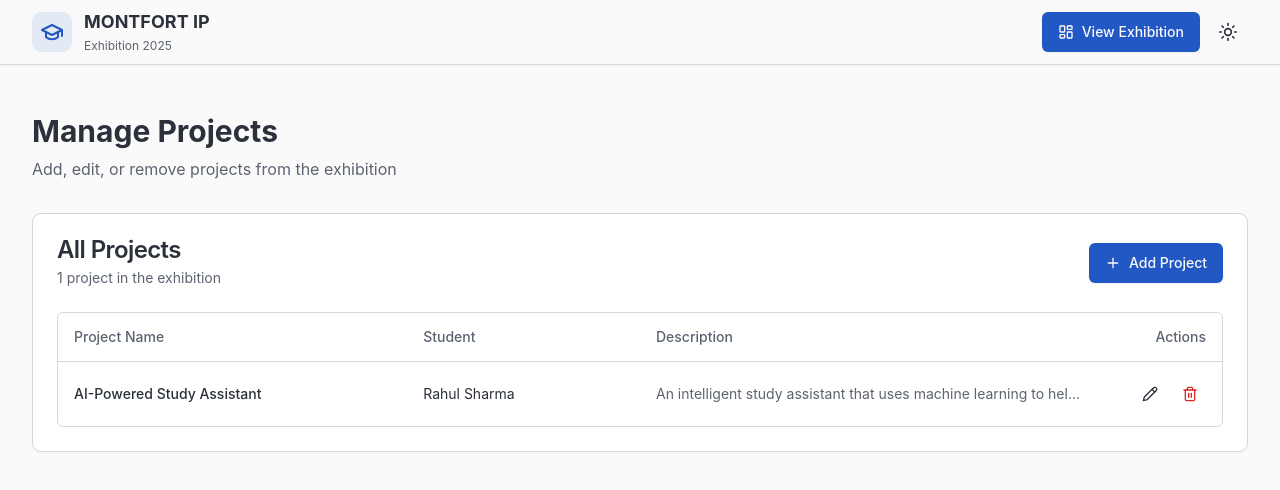
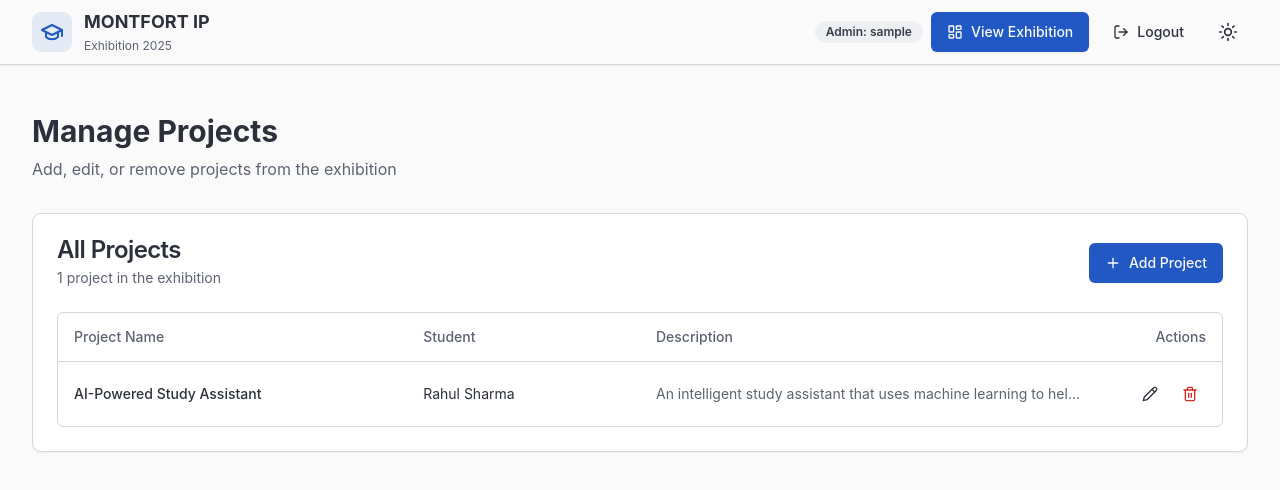
Before and after one commit to Anudeep5847/IP-EXHIBITION, a React (Vite) app: page /admin in a window 1280 px wide. Shown: the top 490 px of the page. Built offline with nearby package versions, Linux system fonts and the light colour scheme; sample sign-in values are in the browser's storage.

Commit message:
Add files via upload

```diff
--- a/src/components/header.tsx
+++ b/src/components/header.tsx
@@ -1,11 +1,37 @@
-import { GraduationCap, LayoutDashboard } from "lucide-react";
+import { useState, useEffect } from "react";
+import { GraduationCap, LayoutDashboard, LogOut, User } from "lucide-react";
 import { Link, useLocation } from "wouter";
 import { Button } from "@/components/ui/button";
 import { ThemeToggle } from "@/components/theme-toggle";
+import { Badge } from "@/components/ui/badge";
 
 export function Header() {
-  const [location] = useLocation();
+  const [location, setLocation] = useLocation();
+  const [isAuthenticated, setIsAuthenticated] = useState(false);
+  const [username, setUsername] = useState("");
+  const [showLoginPopover, setShowLoginPopover] = useState(false);
   const isAdmin = location === "/admin";
+
+  useEffect(() => {
+    const checkAuth = () => {
+      const auth = localStorage.getItem("isAdminAuthenticated") === "true";
+      const user = localStorage.getItem("adminUsername") || "";
+      setIsAuthenticated(auth);
+      setUsername(user);
+    };
+
+    checkAuth();
+    window.addEventListener("storage", checkAuth);
+    return () => window.removeEventListener("storage", checkAuth);
+  }, [location]);
+
+  const handleLogout = () => {
+    localStorage.removeItem("isAdminAuthenticated");
+    localStorage.removeItem("adminUsername");
+    setIsAuthenticated(false);
+    setUsername("");
+    setLocation("/");
+  };
 
   return (
     <header className="sticky top-0 z-50 w-full border-b bg-background/95 backdrop-blur supports-[backdrop-filter]:bg-background/80 shadow-sm">
@@ -27,7 +53,15 @@ export function Header() {
             </div>
           </Link>
 
-          <div className="flex items-center gap-2">
+          <div className="flex items-center gap-2 relative">
+            {isAuthenticated && (
+              <Badge variant="secondary" className="hidden sm:flex gap-1.5">
+                <span className="text-xs">Admin: {username}</span>
+              </Badge>
+            )}
+
+            {isAuthenticated ? (
+              <>
                 <Link href={isAdmin ? "/" : "/admin"}>
                   <Button
                     variant={isAdmin ? "default" : "outline"}
@@ -43,6 +77,45 @@ export function Header() {
                     </span>
                   </Button>
                 </Link>
+                <Button
+                  variant="ghost"
+                  size="default"
+                  onClick={handleLogout}
+                  className="gap-2"
+                  title="Logout"
+                >
+                  <LogOut className="h-4 w-4" />
+                  <span className="hidden sm:inline">Logout</span>
+                </Button>
+              </>
+            ) : (
+              <>
+                {/* Profile Icon */}
+                <Button
+                  variant="ghost"
+                  size="default"
+                  className="p-2"
+                  onClick={() => setShowLoginPopover(!showLoginPopover)}
+                >
+                  <User className="h-6 w-6" />
+                </Button>
+
+                {/* Popover */}
+                {showLoginPopover && (
+                  <div className="absolute right-0 mt-2 w-36 bg-background border rounded-lg shadow-lg z-50">
+                    <Link href="/login">
+                      <div
+                        className="cursor-pointer px-4 py-2 hover:bg-primary/10 text-sm text-foreground"
+                        onClick={() => setShowLoginPopover(false)}
+                      >
+                        Login
+                      </div>
+                    </Link>
+                  </div>
+                )}
+              </>
+            )}
+
             <ThemeToggle />
           </div>
         </div>
```
Lines whose indentation alone changed are shown as unchanged.
